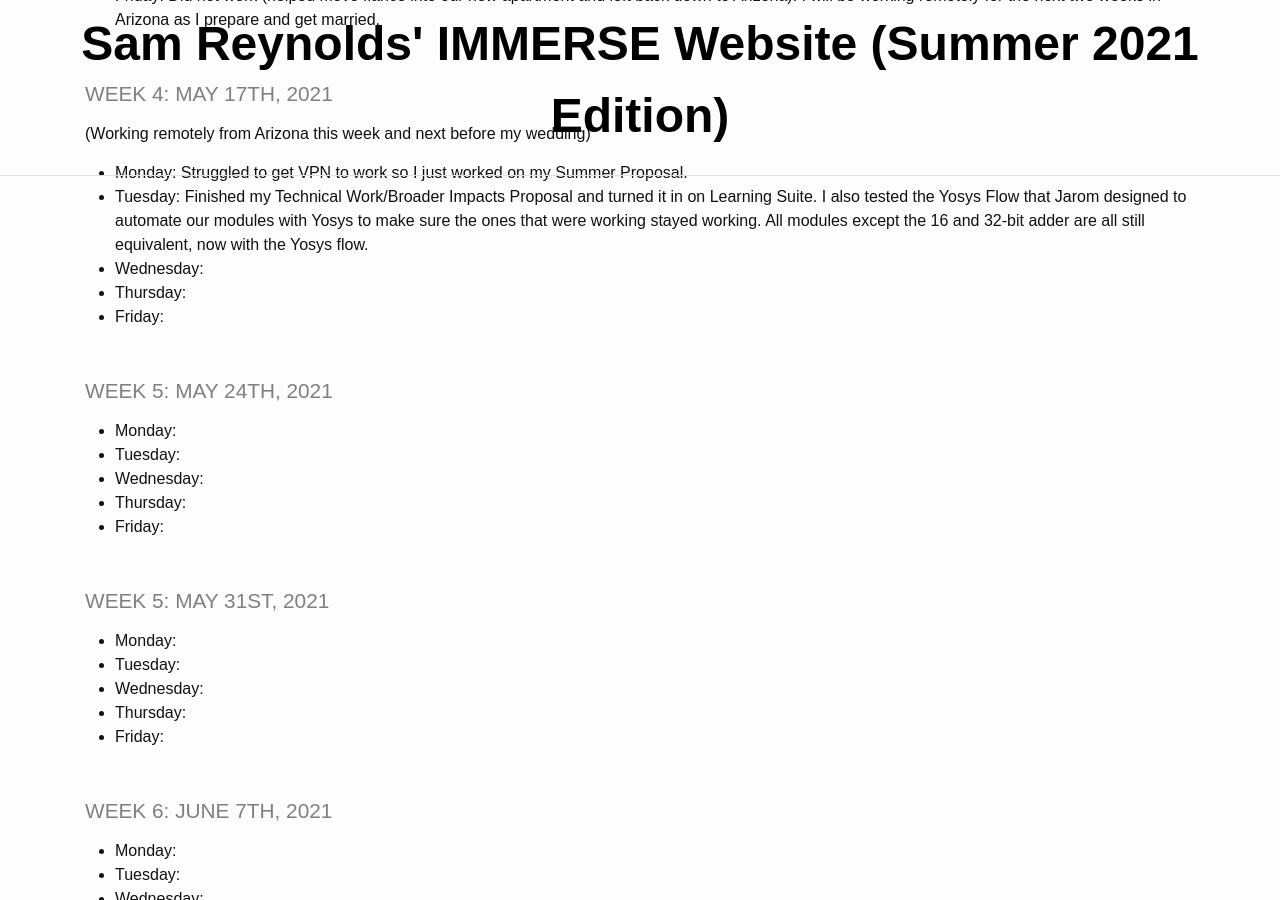
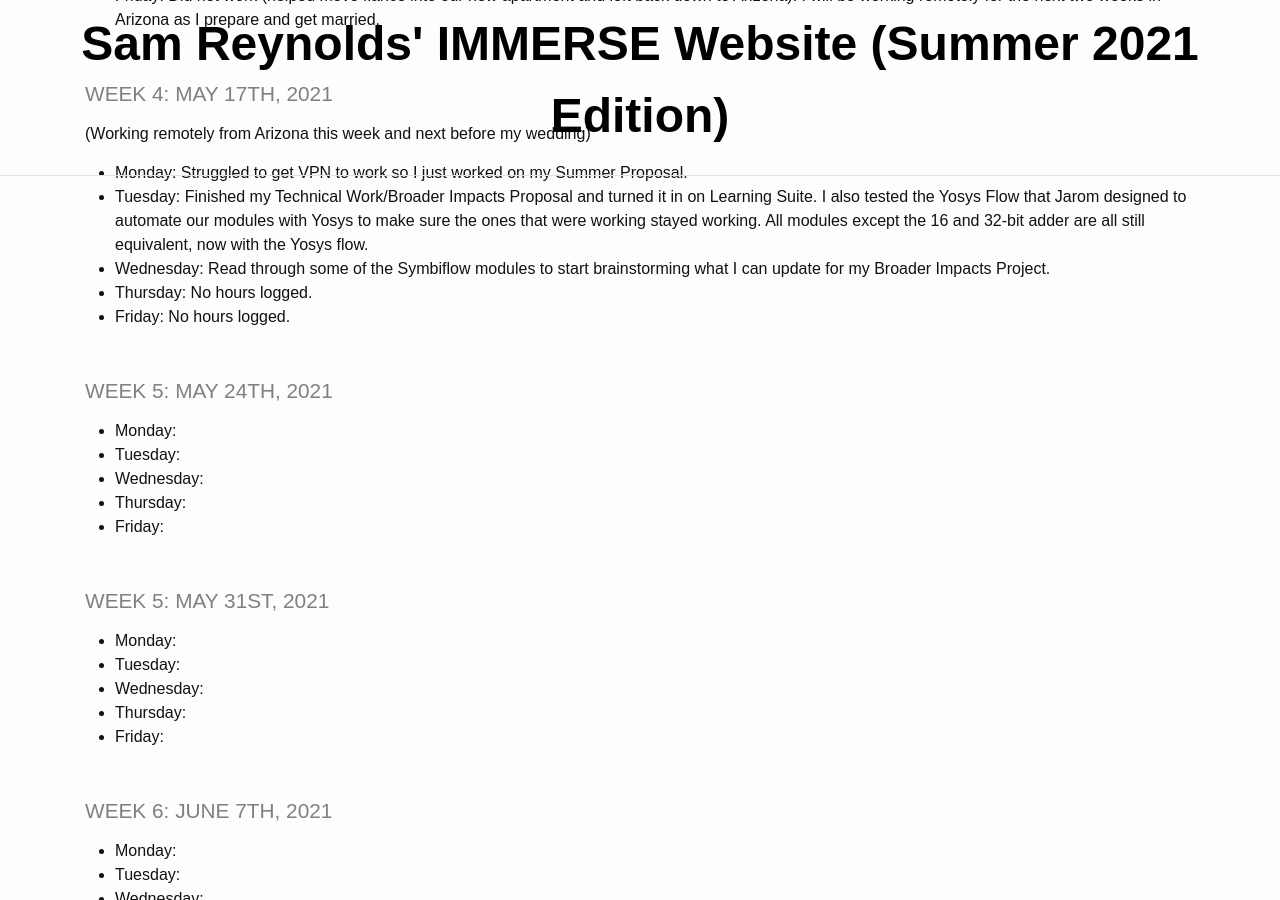
Before and after one commit to TheDHCreator/thedhcreator.github.io, a Jekyll site: the page built from _pages/log.md, in a window 1280 px wide and 900 px high, scrolled down 1250 px. Built offline with Jekyll 4.4.1, drawn with Linux system fonts in a browser that asks for light colours.

Commit message:
First commit of my wedding week!

```diff
--- a/_pages/log.md
+++ b/_pages/log.md
@@ -33,9 +33,9 @@ title: IMMERSE Log
 
 * **Monday**: Struggled to get VPN to work so I just worked on my Summer Proposal.
 * **Tuesday**: Finished my Technical Work/Broader Impacts Proposal and turned it in on Learning Suite. I also tested the Yosys Flow that Jarom designed to automate our modules with Yosys to make sure the ones that were working stayed working. All modules except the 16 and 32-bit adder are all still equivalent, now with the Yosys flow.
-* **Wednesday**:
-* **Thursday**:
-* **Friday**:
+* **Wednesday**: Read through some of the Symbiflow modules to start brainstorming what I can update for my Broader Impacts Project.
+* **Thursday**: No hours logged.
+* **Friday**: No hours logged.
 
 ### Week 5: May 24th, 2021
 
```
